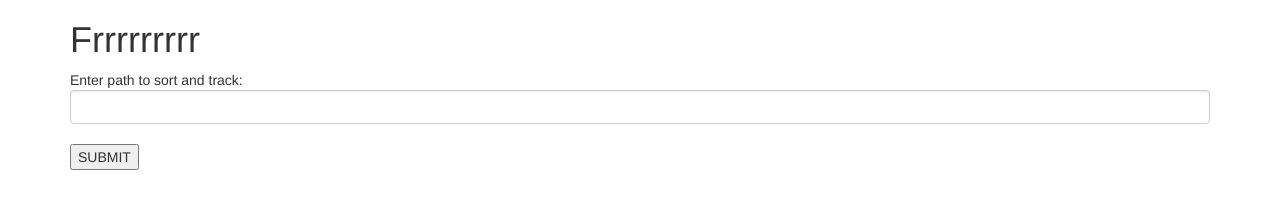
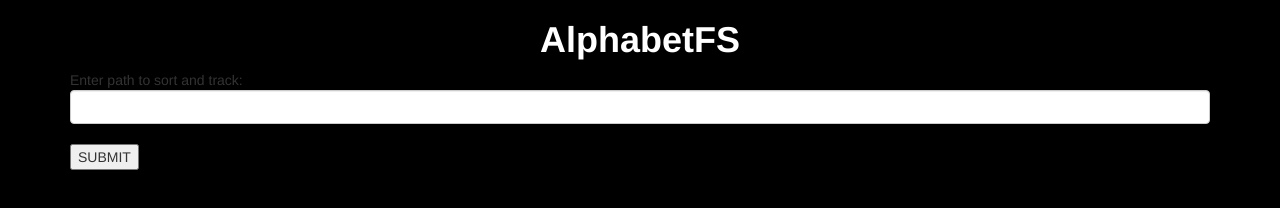
Before and after one commit to jahnestacado/AlphabetFS, a plain HTML site: page public_html/index.html in a window 1280 px wide. Drawn offline with nearby package versions, Linux system fonts and the light colour scheme; files that its build step writes are made by us from their sources.

Commit message:
Served content of css folder through express

```diff
--- a/public_html/css/styling.css
+++ b/public_html/css/styling.css
@@ -1,4 +1,9 @@
 h1{
-color:orange;
-text-align:center;
+    color:white;
+    text-align:center;
+    font-weight:bold;
 }
+
+body {
+    background-color:black;
+}
--- a/public_html/index.html
+++ b/public_html/index.html
@@ -5,12 +5,13 @@
         <title>AlphabetFS</title>
         <meta charset="UTF-8">
         <meta name="viewport" content="width=device-width">
-       <link rel="stylesheet" href="//netdna.bootstrapcdn.com/bootstrap/3.1.1/css/bootstrap.min.css">
+        <link rel="stylesheet" href="//netdna.bootstrapcdn.com/bootstrap/3.1.1/css/bootstrap.min.css">
+        <link rel="stylesheet" href="/styling.css">
 
     </head>
     <body>
         <form method="post" class='container' action="/">
-            <h1>Frrrrrrrrr</h1>
+            <h1>AlphabetFS</h1>
             Enter path to sort and track: <input type="text" class="form-control" name="text">
             <br />
             <input type="submit"  id="submit" name="submit" value="SUBMIT" />
--- a/public_html/js/server.js
+++ b/public_html/js/server.js
@@ -15,11 +15,11 @@ app.configure(function() {
     app.use(express.json());       // to support JSON-encoded bodies
     app.use(express.urlencoded()); // to support URL-encoded bodies
     app.set('port', process.env.PORT || 8085);
-    //  app.use(express.static(path.join("/home/jahn/NetBeansProjects/AlbumNode", "/public_html/css/styling.css")));
+    app.use(express.static("/home/jahn/NetBeansProjects/AlbumNode/public_html/css"));
 });
 
 app.post('/', function(request, response) {
-    console.log(process.env.HOME);
+    console.log(__dirname);
     targetDirPath = request.body.text;
 
     var Content = pathGatherer.getDirContent(targetDirPath);
```
